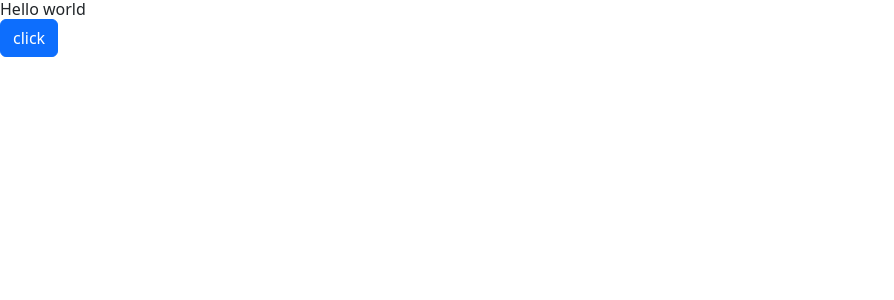
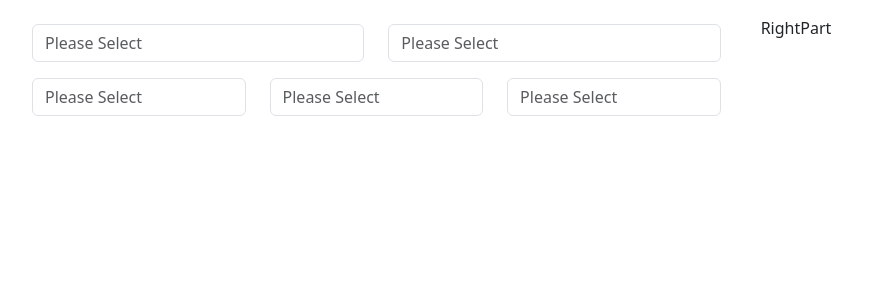
Before and after one commit to Ravindu007/Parallax_assignment, a React (Vite) app in the folder frontend/: page / in a window 1280 px wide. Shown: the top 300 px of the page, without its empty margins (0-894 px from the left). Built offline with nearby package versions, Linux system fonts and the light colour scheme.

Commit message:
initial left part

```diff
--- a/frontend/package.json
+++ b/frontend/package.json
@@ -13,7 +13,9 @@
     "@popperjs/core": "^2.11.8",
     "bootstrap": "^5.3.2",
     "react": "^18.2.0",
-    "react-dom": "^18.2.0"
+    "react-dom": "^18.2.0",
+    "react-router-dom": "^6.17.0",
+    "scss": "^0.2.4"
   },
   "devDependencies": {
     "@types/react": "^18.2.15",
--- a/frontend/src/App.jsx
+++ b/frontend/src/App.jsx
@@ -1,10 +1,14 @@
-
+import {BrowserRouter, Routes, Route} from 'react-router-dom'
+import Home from './pages/Home/Home'
 function App() {
 
   return (
     <>
-      <h1 className="text-red-500">Hello world</h1>
-      <button className="btn btn-primary">click</button>
+      <BrowserRouter>
+        <Routes>
+          <Route path='/' element={<Home/>}/>
+        </Routes>
+      </BrowserRouter>
     </>
   )
 }
--- /dev/null
+++ b/frontend/src/components/Navbar/Navbar.jsx
@@ -0,0 +1,11 @@
+import React from 'react'
+
+const Navbar = () => {
+  return (
+    <div className='navbar w-full bg-blue-300 md:h-16'>
+
+    </div>
+  )
+}
+
+export default Navbar
--- /dev/null
+++ b/frontend/src/components/left-part/Form/Form.jsx
@@ -0,0 +1,68 @@
+import React from 'react'
+
+const Form = () => {
+  return (
+    <>
+      <form action="">
+        <div className="row">
+
+          {/* 1st row of form */}
+          <div className="row m-2">
+            <div className="col-6">
+              <div className="form-group">
+                <input
+                  type="text"
+                  className='form-control'
+                  placeholder='Please Select'
+                />
+              </div>
+            </div>
+            <div className="col-6">
+              <div className="form-group">
+                  <input
+                    type="text"
+                    className='form-control'
+                    placeholder='Please Select'
+                  />
+                </div>
+            </div>
+          </div>
+
+          {/* 2nd row of the form */}
+          <div className="row m-2">
+            <div className="col-4">
+              <div className="form-group">
+                  <input
+                    type="text"
+                    className='form-control'
+                    placeholder='Please Select'
+                  />
+                </div>
+            </div>
+            <div className="col-4">
+              <div className="form-group">
+                  <input
+                    type="text"
+                    className='form-control'
+                    placeholder='Please Select'
+                  />
+                </div>
+            </div>
+            <div className="col-4">
+              <div className="form-group">
+                  <input
+                    type="text"
+                    className='form-control'
+                    placeholder='Please Select'
+                  />
+                </div>
+            </div>
+          </div>
+
+        </div>
+      </form>
+    </>
+  )
+}
+
+export default Form
--- /dev/null
+++ b/frontend/src/components/left-part/LeftPart.jsx
@@ -0,0 +1,27 @@
+import React from 'react'
+import Form from './Form/Form'
+
+const LeftPart = () => {
+  return (
+    <div className='left-part'>
+      <div className="container">
+
+        {/* form component */}
+        <div className="row">
+          <div className="col-12">
+            {/* form */}
+            <Form/>
+          </div>
+        </div>
+
+        {/* list */}
+        <div className="row">
+          <div className="col-12"></div>
+        </div>
+
+      </div>
+    </div>
+  )
+}
+
+export default LeftPart
--- /dev/null
+++ b/frontend/src/components/right-part/RightPart.jsx
@@ -0,0 +1,9 @@
+import React from 'react'
+
+const RightPart = () => {
+  return (
+    <div>RightPart</div>
+  )
+}
+
+export default RightPart
--- a/frontend/src/index.css
+++ b/frontend/src/index.css
@@ -20,4 +20,5 @@ body {
   margin: 0;
   min-width: 320px;
   min-height: 100vh;
+  overflow-x: hidden;
 }
--- /dev/null
+++ b/frontend/src/pages/Home/Home.jsx
@@ -0,0 +1,33 @@
+import React from 'react'
+import Navbar from '../../components/Navbar/Navbar'
+import LeftPart from '../../components/left-part/LeftPart'
+import RightPart from '../../components/right-part/RightPart'
+
+const Home = () => {
+  return (
+    <div className='home w-screen h-screen bg-blue-800 flex justify-center items-center'>
+      <div className="bg-white h-[90%] w-[95%] rounded-xl">
+
+        {/* Navbar  -takes full width*/}
+        <div className="row">
+          <div className="col-12">
+             <Navbar/>
+          </div>
+        </div>
+
+        {/* bottom part */}
+        <div className="row">
+          <div className="col-sm-12 col-md-7">
+            <LeftPart/>
+          </div>
+          <div className="col-sm-12 col-md-5">
+            <RightPart/>
+          </div>
+        </div>
+
+      </div>
+    </div>
+  )
+}
+
+export default Home
```
Also changed, not shown: 1 other file (tests, documents, lock files or other folders).
